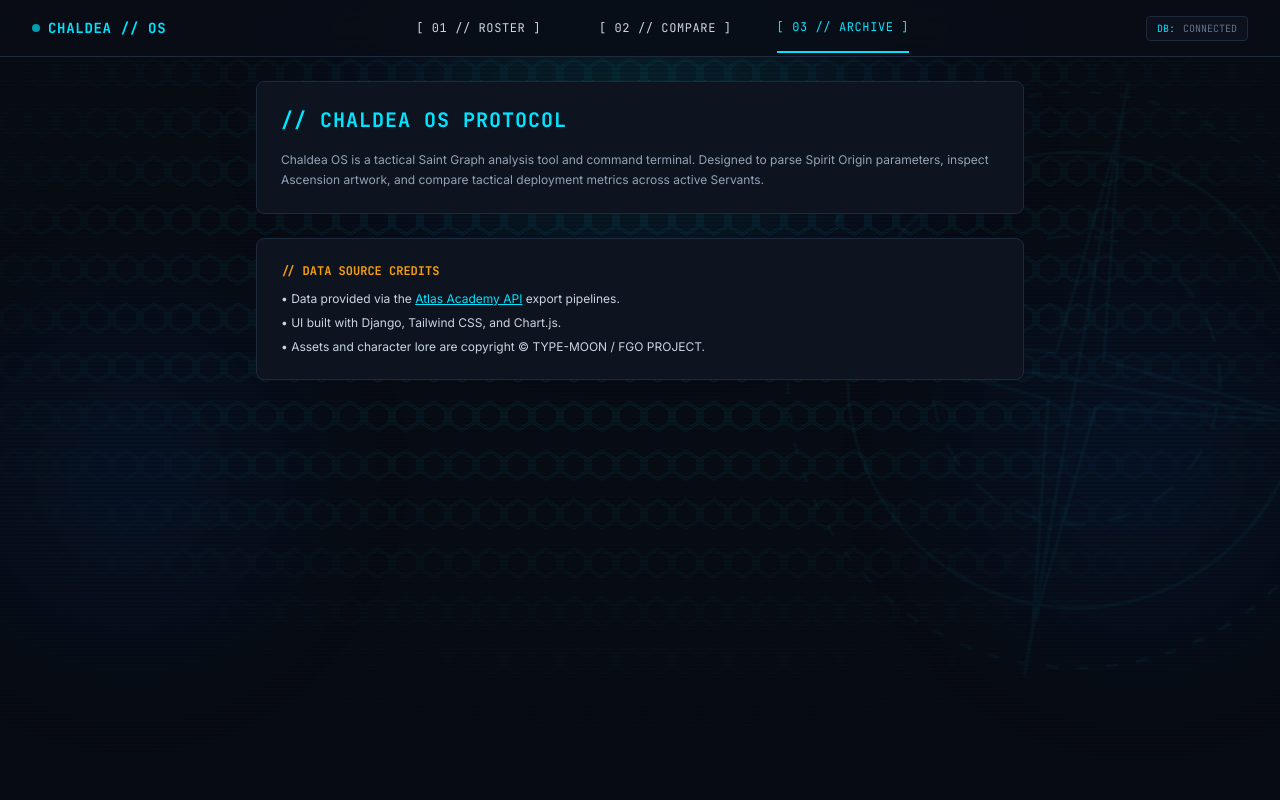
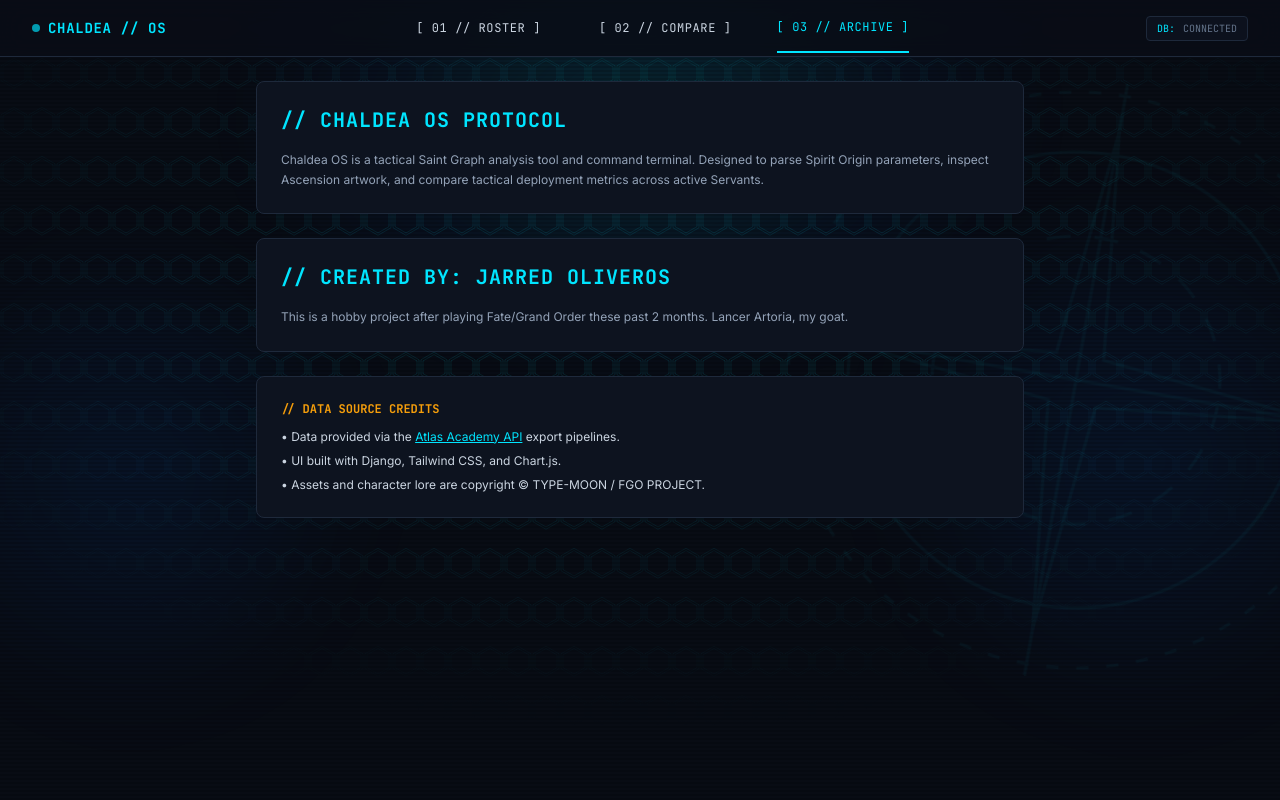
Before and after one commit to jarjar-jarhead/chaldea-os, a Django app: page /about/ in a window 1280 px wide. Run offline with Django 5.2, Linux system fonts and the light colour scheme; some libraries are stand-ins or nearby versions.

Commit message:
archive/about comments added

```diff
--- a/servants/templates/servants/about.html
+++ b/servants/templates/servants/about.html
@@ -13,6 +13,15 @@
         </p>
     </div>
 
+        <div class="border border-chaldea-border bg-[#0d131f] p-6 rounded-lg space-y-4">
+        <h1 class="text-xl font-bold text-chaldea-cyan tracking-wider flex items-center gap-2">
+            <span>// CREATED BY: JARRED OLIVEROS</span>
+        </h1>
+        <p class="text-xs text-slate-400 leading-relaxed font-sans">
+            This is a hobby project after playing Fate/Grand Order these past 2 months. Lancer Artoria, my goat.
+        </p>
+    </div>
+
     <div class="border border-chaldea-border bg-[#0d131f] p-6 rounded-lg space-y-3 text-xs">
         <h2 class="text-chaldea-amber font-bold">// DATA SOURCE CREDITS</h2>
         <ul class="space-y-2 text-slate-300 font-sans">
```
